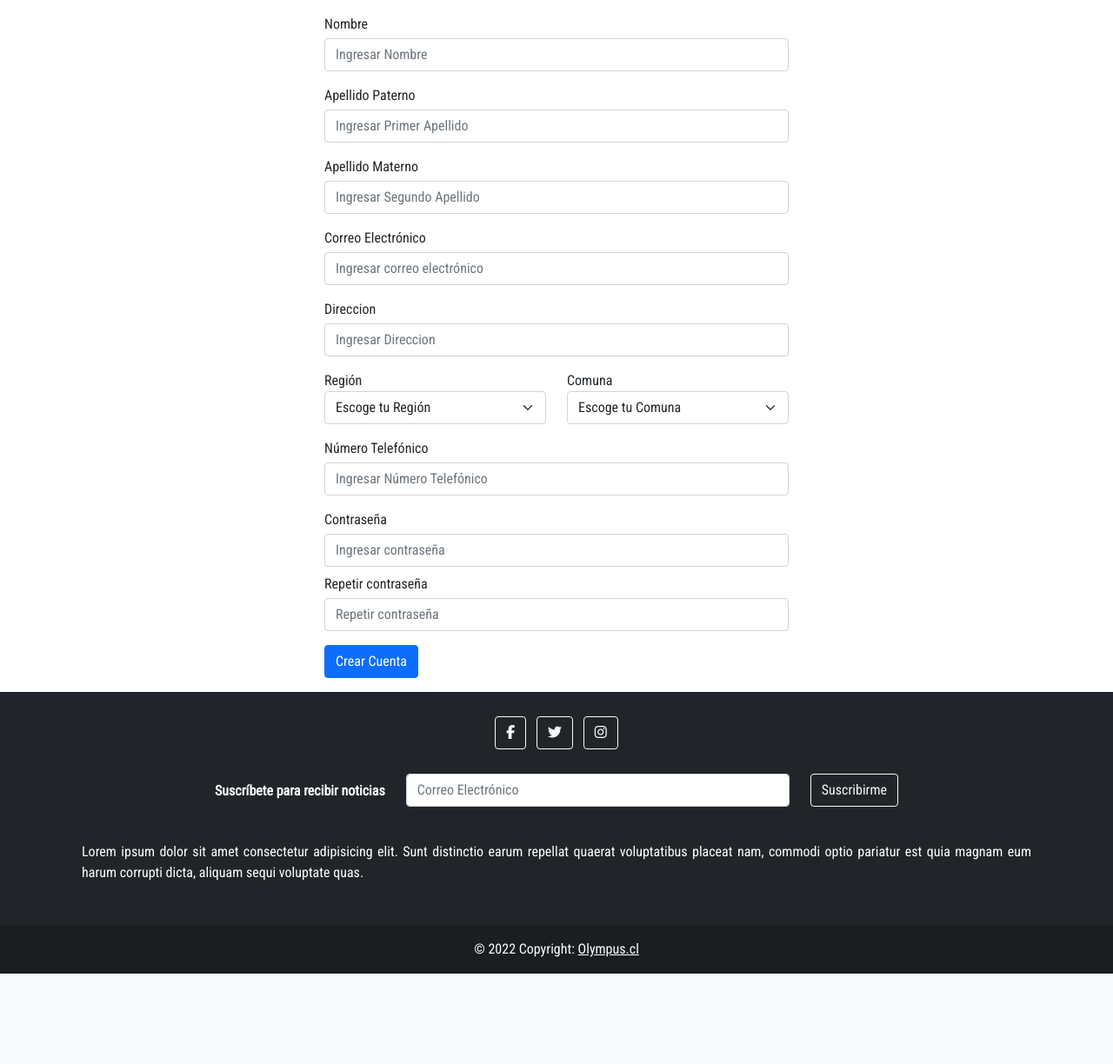
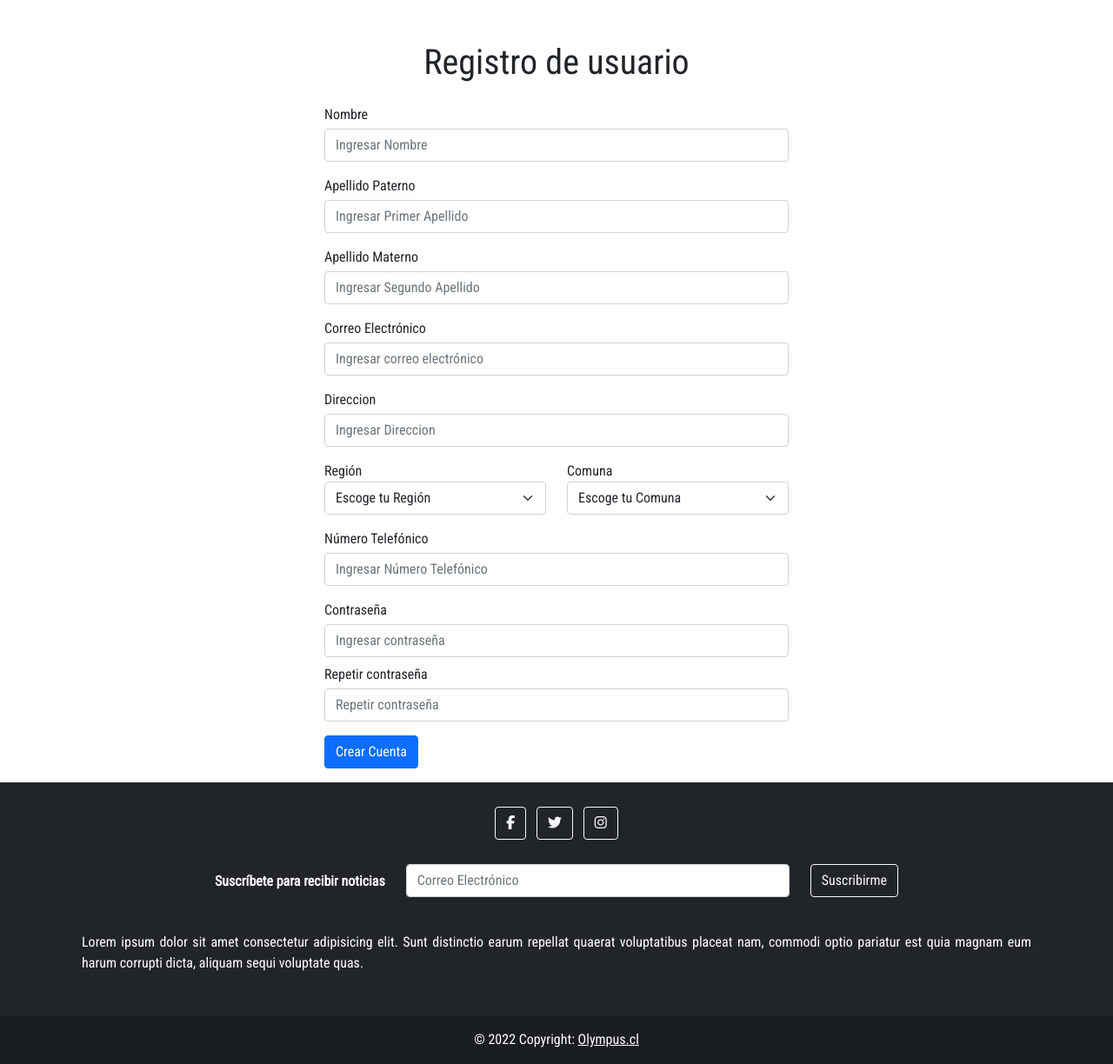
Before and after one commit to FabianDUOC/Olympus, a Django app: page /registro in a window 1280 px wide. Shown: the part 105-1329 px from the top of the page at 87% size. Before the commit the page ends 1225 px from the top, so only its background shows below. Run offline with Django 4.2, Linux system fonts and the light colour scheme; some libraries are stand-ins or nearby versions.

Commit message:
1.2.1
-Reemplazo mensajes de alerta
-Adición de titulo en Registro.html

```diff
--- a/core/static/core/js/validaciones.js
+++ b/core/static/core/js/validaciones.js
@@ -19,9 +19,13 @@ $(document).ready(function () {
             $("#msjCorreo").html(msj);
         }
         else {
-            $("#msjCorreo").css({ 'color': 'blue' });
-            $("#msjCorreo").html("Sesión iniciada");
-            $("#formRecupClave")[0].reset();
+            Swal.fire({
+                icon: 'success',
+                title: 'Sesión iniciada',
+                showConfirmButton: false,
+                timer: 1500
+              })
+              $("#formRecupClave")[0].reset();
         }
 
     })
@@ -52,8 +56,12 @@ $(document).ready(function () {
             $("#mensajes").html(msj);
         }
         else {
-            $("#mensajes").css({ 'color': 'blue' });
-            $("#mensajes").html("Correo de recuperación enviado");
+            Swal.fire({
+                icon: 'success',
+                title: 'Correo de recuperación enviado',
+                showConfirmButton: false,
+                timer: 1500
+              })
             $("#formRecupClave")[0].reset();
         }
     })
@@ -89,8 +97,13 @@ $(document).ready(function () {
             $("#mensajes").html(msj);
         }
         else {
-            $("#mensajes").css({ 'color': 'blue' });
-            $("#mensajes").html("Contraseña cambiada exitósamente");
+            Swal.fire({
+                icon: 'success',
+                title: 'Contraseña cambiada exitósamente',
+                showConfirmButton: false,
+                timer: 1500
+              })
+
             $("#cambiarClave")[0].reset();
         }
     })
@@ -212,8 +225,12 @@ $(document).ready(function () {
             $("#msjClave").html(msjClaves);
         }
         else {
-            $("#msj").css({ 'color': 'blue' });
-            $("#msj").html("Cuenta creada exitosamente");
+            Swal.fire({
+                icon: 'success',
+                title: 'Cuenta creada exitosamente',
+                showConfirmButton: false,
+                timer: 1500
+              })
             $("#formRegistro")[0].reset();
         }
     })
@@ -280,8 +297,12 @@ $(document).ready(function () {
         if (entrar) {
         }
         else {
-            $("#msj").css({ 'color': 'blue' });
-            $("#msj").html("Se han guardado los cambios");
+            Swal.fire({
+                icon: 'success',
+                title: 'Se han guardado los cambios',
+                showConfirmButton: false,
+                timer: 1500
+              })
         }
     })
 
@@ -340,8 +361,12 @@ $(document).ready(function () {
         if (entrar) {
         }
         else {
-            $("#msj").css({ 'color': 'blue' });
-            $("#msj").html("Producto Agregado");
+            Swal.fire({
+                icon: 'success',
+                title: 'Producto Agregado',
+                showConfirmButton: false,
+                timer: 1500
+              })
             $("#agregarP")[0].reset();
         }
     })
@@ -401,8 +426,12 @@ $(document).ready(function () {
         if (entrar) {
         }
         else {
-            $("#msj").css({ 'color': 'blue' });
-            $("#msj").html("Información de producto modificada");
+            Swal.fire({
+                icon: 'success',
+                title: 'Información de producto modificada',
+                showConfirmButton: false,
+                timer: 1500
+              })
         }
     })
 
@@ -421,7 +450,7 @@ $(document).ready(function () {
 
     // FORMULARIO FOOTER
     $("#suscripcion").submit(function(e){
-        e.preventDefault();
+
 
         var correo = $("#emailF").val();
 
--- a/core/templates/core/CambiarClave.html
+++ b/core/templates/core/CambiarClave.html
@@ -13,6 +13,7 @@
   <link rel="icon" href="{% static 'core/img/logo.png' %}">
 
   <script src="https://ajax.googleapis.com/ajax/libs/jquery/3.6.0/jquery.min.js"></script>
+  <script src="//cdn.jsdelivr.net/npm/sweetalert2@11"></script>
 </head>
 
 <body>
--- a/core/templates/core/EditarCuenta.html
+++ b/core/templates/core/EditarCuenta.html
@@ -13,6 +13,7 @@
     <link rel="icon" href="{% static 'core/img/logo.png' %}">
 
     <script src="https://ajax.googleapis.com/ajax/libs/jquery/3.6.0/jquery.min.js"></script>
+    <script src="//cdn.jsdelivr.net/npm/sweetalert2@11"></script>
 </head>
 <style>
     input[type=number]::-webkit-outer-spin-button,
--- a/core/templates/core/IniciarSesion.html
+++ b/core/templates/core/IniciarSesion.html
@@ -13,6 +13,7 @@
   <link rel="icon" href="{% static 'core/img/logo.png' %}">
 
   <script src="https://ajax.googleapis.com/ajax/libs/jquery/3.6.0/jquery.min.js"></script>
+  <script src="//cdn.jsdelivr.net/npm/sweetalert2@11"></script>
 </head>
 
 <body>
--- a/core/templates/core/RecuperarClave.html
+++ b/core/templates/core/RecuperarClave.html
@@ -13,6 +13,7 @@
   <link rel="icon" href="{% static 'core/img/logo.png' %}">
 
   <script src="https://ajax.googleapis.com/ajax/libs/jquery/3.6.0/jquery.min.js"></script>
+  <script src="//cdn.jsdelivr.net/npm/sweetalert2@11"></script>
 </head>
 
 <body>
--- a/core/templates/core/Registro.html
+++ b/core/templates/core/Registro.html
@@ -13,6 +13,8 @@
   <link rel="icon" href="{% static 'core/img/logo.png' %}">
 
   <script src="https://ajax.googleapis.com/ajax/libs/jquery/3.6.0/jquery.min.js"></script>
+  <script src="//cdn.jsdelivr.net/npm/sweetalert2@11"></script>
+
 </head>
 
 <style>
@@ -31,7 +33,16 @@
   <!--
     ======================================================================================================= -->
 
-  <div class="container px-4">
+  <div class="container px-4 mt-5">
+    <div class="row">
+      <div class="col-lg-3">
+      </div>
+      <div class="col-lg-6" style="text-align: center;">
+        <h1> Registro de usuario </h1>
+      </div>
+      <div class="col-lg-3 ">
+      </div>
+    </div>
     <div class="row">
       <div class="col-lg-3 col-sm-1">
 
--- a/core/templates/core/cuenta.html
+++ b/core/templates/core/cuenta.html
@@ -13,6 +13,7 @@
     <link rel="icon" href="{% static 'core/img/logo.png' %}">
 
     <script src="https://ajax.googleapis.com/ajax/libs/jquery/3.6.0/jquery.min.js"></script>
+    <script src="//cdn.jsdelivr.net/npm/sweetalert2@11"></script>
 </head>
 
 <body>
--- a/core/templates/core/plantillaCategoriaProducto.html
+++ b/core/templates/core/plantillaCategoriaProducto.html
@@ -13,6 +13,7 @@
   <link rel="icon" href="{% static 'core/img/logo.png' %}">
 
   <script src="https://ajax.googleapis.com/ajax/libs/jquery/3.6.0/jquery.min.js"></script>
+  <script src="//cdn.jsdelivr.net/npm/sweetalert2@11"></script>
 </head>
 
 <body>
--- a/core/templates/core/plantillaProducto.html
+++ b/core/templates/core/plantillaProducto.html
@@ -16,6 +16,7 @@
   <link rel="icon" href="{% static 'core/img/logo.png' %}">
 
   <script src="https://ajax.googleapis.com/ajax/libs/jquery/3.6.0/jquery.min.js"></script>
+  <script src="//cdn.jsdelivr.net/npm/sweetalert2@11"></script>
 </head>
 
 <body>
```
